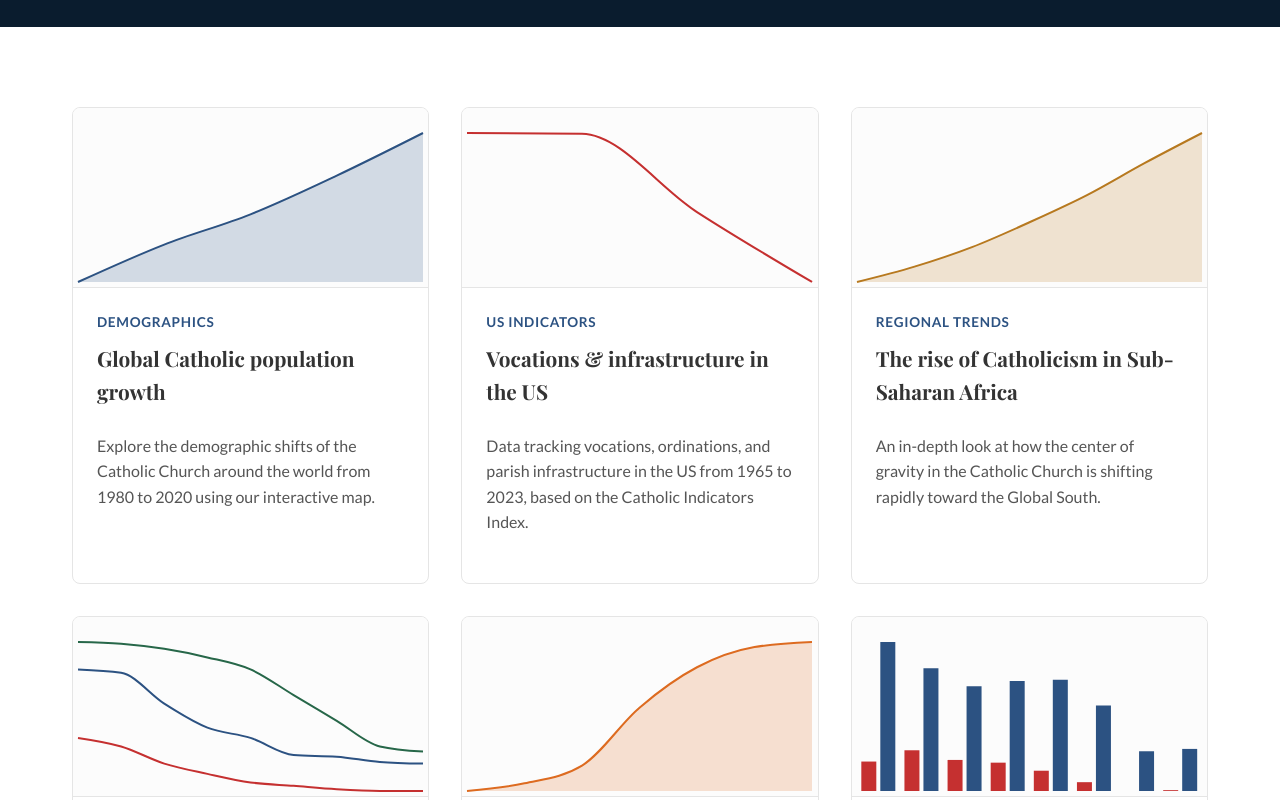
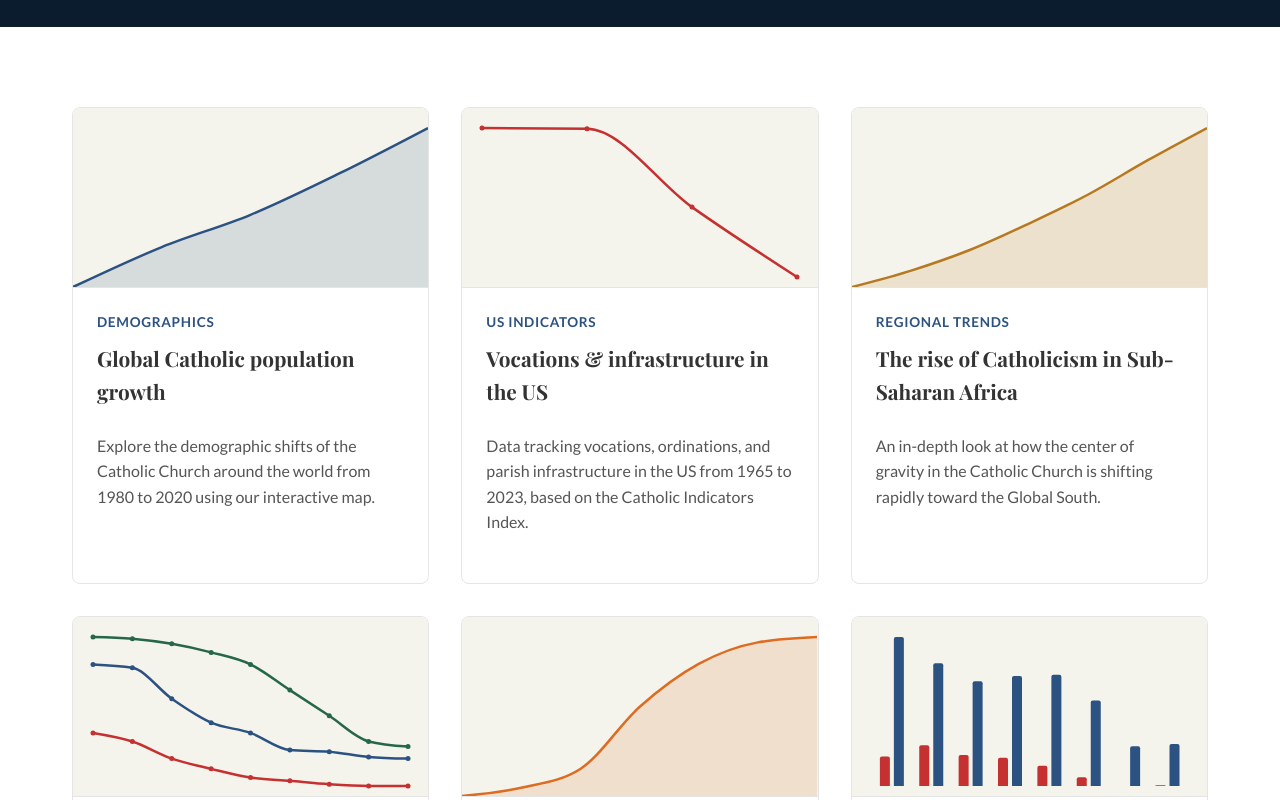
Before and after one commit to Ignisko/Caleb, a React (Vite) app: page / in a window 1280 px wide. Shown: the part 560-1360 px from the top of the page. Built offline with nearby package versions, Linux system fonts and the light colour scheme; the HTML template or start-up script is replaced by a standard one; a web font is replaced by a local one; what i18n-iso-countries would draw is missing.

Commit message:
style: Improve mini chart previews in Home.tsx to match OWID aesthetics

```diff
--- a/src/App.tsx
+++ b/src/App.tsx
@@ -1,4 +1,4 @@
-import React from 'react';
+
 import { BrowserRouter as Router, Routes, Route } from 'react-router-dom';
 import './index.css';
 
--- a/src/pages/Home.tsx
+++ b/src/pages/Home.tsx
@@ -45,23 +45,23 @@ const priestlessMiniData = [
 ];
 
 const MiniAreaChart = ({ data, dataKey, color }: { data: any[], dataKey: string, color: string }) => (
-  <div style={{ width: '100%', height: '100%', padding: '20px 0 0 0', backgroundColor: '#fcfcfc' }}>
+  <div style={{ width: '100%', height: '100%', backgroundColor: 'transparent' }}>
     <ResponsiveContainer width="100%" height="100%">
-      <AreaChart data={data}>
+      <AreaChart data={data} margin={{ top: 20, right: 0, left: 0, bottom: 0 }}>
         <YAxis domain={['dataMin', 'dataMax']} hide />
-        <Area type="monotone" dataKey={dataKey} stroke={color} fill={color} fillOpacity={0.2} strokeWidth={2} isAnimationActive={false} />
+        <Area type="monotone" dataKey={dataKey} stroke={color} fill={color} fillOpacity={0.15} strokeWidth={2.5} isAnimationActive={false} />
       </AreaChart>
     </ResponsiveContainer>
   </div>
 );
 
 const MiniLineChart = ({ data, lines }: { data: any[], lines: {key: string, color: string}[] }) => (
-  <div style={{ width: '100%', height: '100%', padding: '20px 0 0 0', backgroundColor: '#fcfcfc' }}>
+  <div style={{ width: '100%', height: '100%', backgroundColor: 'transparent', padding: '10px 10px 0 10px' }}>
     <ResponsiveContainer width="100%" height="100%">
-      <LineChart data={data}>
+      <LineChart data={data} margin={{ top: 10, right: 10, left: 10, bottom: 10 }}>
         <YAxis domain={['dataMin', 'dataMax']} hide />
         {lines.map((line, i) => (
-          <Line key={i} type="monotone" dataKey={line.key} stroke={line.color} strokeWidth={2} dot={false} isAnimationActive={false} />
+          <Line key={i} type="monotone" dataKey={line.key} stroke={line.color} strokeWidth={2.5} dot={{ r: 2.5, fill: line.color, strokeWidth: 0 }} activeDot={false} isAnimationActive={false} />
         ))}
       </LineChart>
     </ResponsiveContainer>
@@ -69,12 +69,12 @@ const MiniLineChart = ({ data, lines }: { data: any[], lines: {key: string, colo
 );
 
 const MiniBarChart = ({ data, bars }: { data: any[], bars: {key: string, color: string}[] }) => (
-  <div style={{ width: '100%', height: '100%', padding: '20px 0 0 0', backgroundColor: '#fcfcfc' }}>
+  <div style={{ width: '100%', height: '100%', backgroundColor: 'transparent', padding: '10px' }}>
     <ResponsiveContainer width="100%" height="100%">
-      <BarChart data={data}>
+      <BarChart data={data} margin={{ top: 10, right: 10, left: 10, bottom: 0 }} barCategoryGap="20%">
         <YAxis domain={['dataMin', 'dataMax']} hide />
         {bars.map((bar, i) => (
-          <Bar key={i} dataKey={bar.key} fill={bar.color} isAnimationActive={false} />
+          <Bar key={i} dataKey={bar.key} fill={bar.color} radius={[2, 2, 0, 0]} isAnimationActive={false} />
         ))}
       </BarChart>
     </ResponsiveContainer>
```
